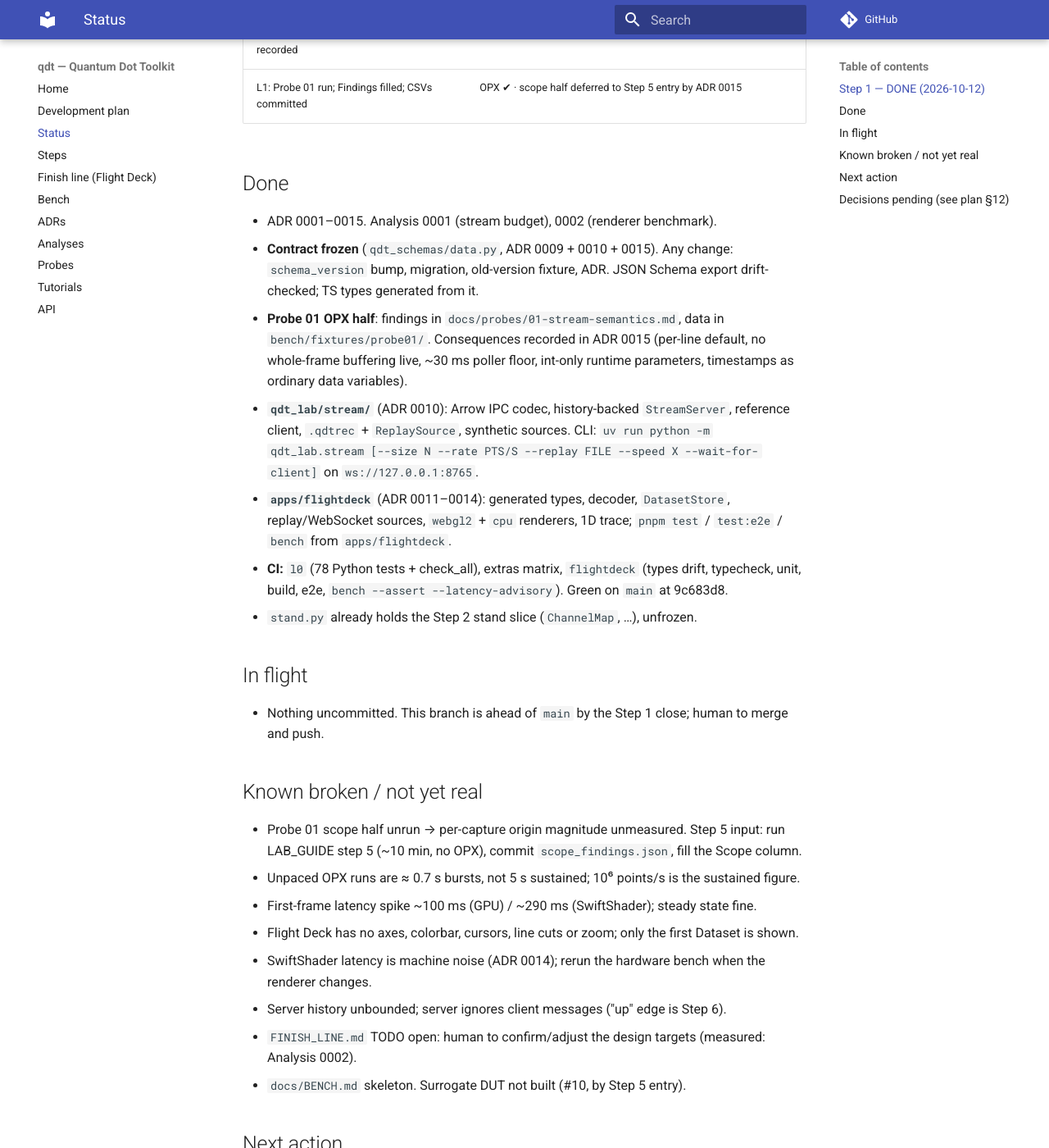
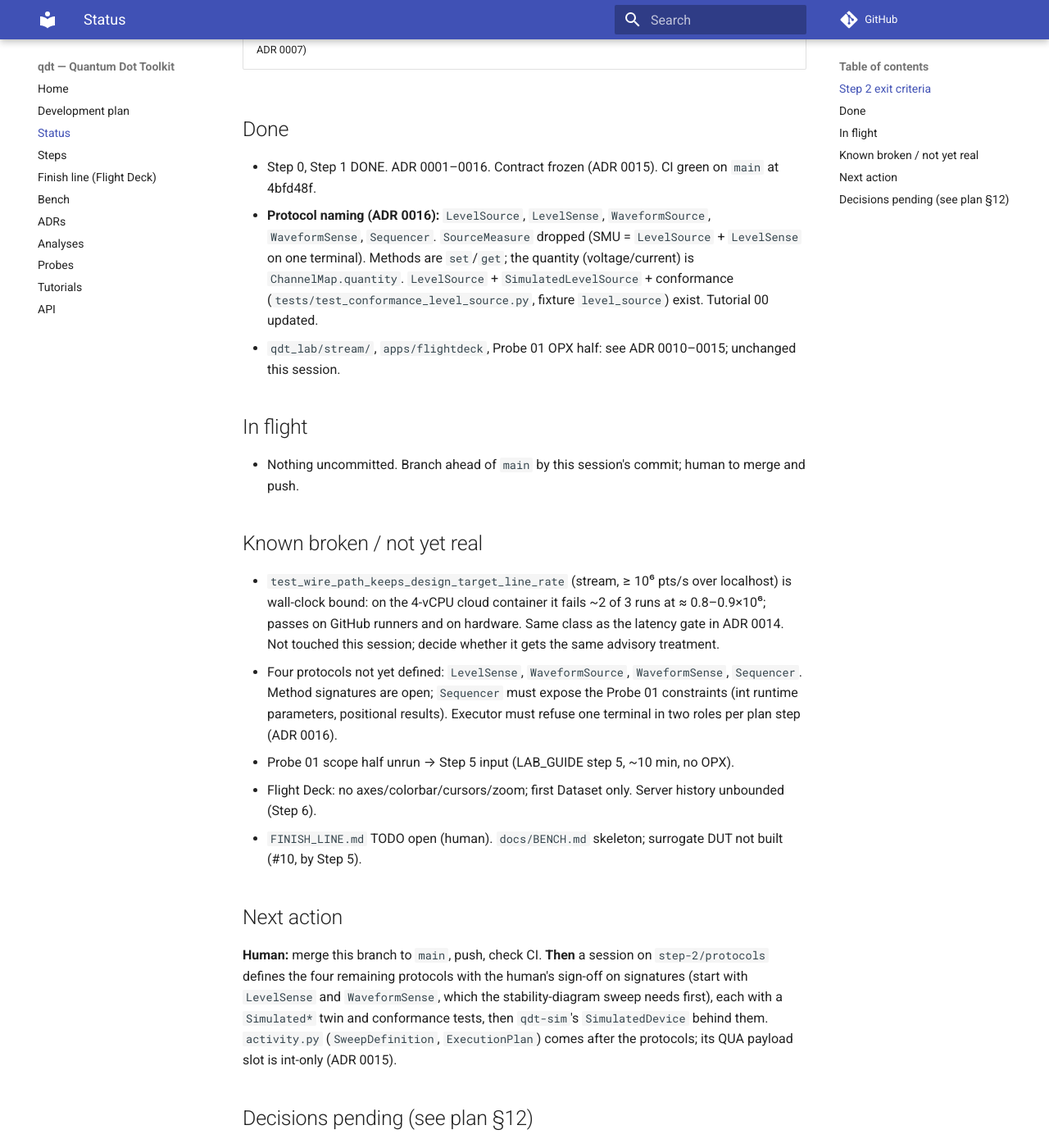
Before and after one commit to CowboyQuantum/qdt, an MkDocs documentation site: the page built from docs/STATUS.md, in a window 1280 px wide and 1400 px high, scrolled down 651 px. Shown: the whole window at 82% size. Built offline with MkDocs 1.6.1 and Material for MkDocs 9.7.7, drawn with Linux system fonts in a browser that asks for light colours; comment, search, counter and statistics services are not loaded; some of the changed text lies outside the part shown.

Commit message:
docs: STATUS — protocols renamed; Step 2 open; line-rate test is wall-clock bound off hardware
Co-Authored-By: Claude Fable 5.1 <noreply@anthropic.com>
Claude-Session: https://claude.ai/code/session_01Bc8VuAgioCmycqw682fpn6

```diff
--- a/docs/STATUS.md
+++ b/docs/STATUS.md
@@ -4,57 +4,48 @@
 > A fresh session must be able to continue from this file alone.
 
 **Current step:** 2 — Experiments over a simulated device → `docs/steps/02-experiments-over-simulated-device.md`
-**Branch:** `claude/session-plan-review-wudauu` (session-assigned name; the work is the `step-1/contract-freeze`
-session STATUS asked for. Human merges to `main`; pushing `main` stays manual)
-**Last session:** 2026-10-12 — session (7): Step 1 closed. ADR 0015 freezes the `Dataset` contract and the
-wire protocol against the Probe 01 OPX findings, unchanged from the draft; time alignment is the producer's job.
+**Branch:** `claude/session-plan-review-wudauu` (session-assigned name; restarted from `main` after PR #1 merged.
+Human merges to `main`; pushing `main` stays manual)
+**Last session:** 2026-10-12 — session (8), first Step 2 commit: capability protocols renamed to the
+Level/Waveform × Source/Sense grid plus `Sequencer` (ADR 0016); quantity moved onto `ChannelMap`.
 
-## Step 1 — DONE (2026-10-12)
+## Step 2 exit criteria
 | Criterion | State |
 |---|---|
-| Contract frozen with ADR; TS types generated in CI | ✔ ADR 0015; `data.py` marked frozen; TS types drift-checked in CI |
-| Flight Deck renders a 2048² map live within the latency target | ✔ p95 17 ms on a hardware GPU (Analysis 0002); CI gates rendered rate, latency advisory (ADR 0014) |
-| Freeze ADR cites Probe 01 findings; #9 recorded | ✔ ADR 0015 · ADR 0013 |
-| L1: Probe 01 run; Findings filled; CSVs committed | OPX ✔ · scope half deferred to Step 5 entry by ADR 0015 |
+| `SweepDefinition` round-trips and runs on `SimulatedDevice`, live in Flight Deck | ✘ |
+| stand + activity slices frozen with ADR | ✘ (`stand.py` has `ChannelMap` with `quantity`; `activity.py` not started) |
+| Protocols frozen with ADR (the second deliberate freeze, ADR 0007) | ✘ naming fixed (ADR 0016); 1 of 5 protocols exists |
 
 ## Done
-- ADR 0001–0015. Analysis 0001 (stream budget), 0002 (renderer benchmark).
-- **Contract frozen** (`qdt_schemas/data.py`, ADR 0009 + 0010 + 0015). Any change: `schema_version` bump,
-  migration, old-version fixture, ADR. JSON Schema export drift-checked; TS types generated from it.
-- **Probe 01 OPX half**: findings in `docs/probes/01-stream-semantics.md`, data in `bench/fixtures/probe01/`.
-  Consequences recorded in ADR 0015 (per-line default, no whole-frame buffering live, ~30 ms poller floor,
-  int-only runtime parameters, timestamps as ordinary data variables).
-- **`qdt_lab/stream/`** (ADR 0010): Arrow IPC codec, history-backed `StreamServer`, reference client,
-  `.qdtrec` + `ReplaySource`, synthetic sources. CLI: `uv run python -m qdt_lab.stream [--size N --rate PTS/S
-  --replay FILE --speed X --wait-for-client]` on `ws://127.0.0.1:8765`.
-- **`apps/flightdeck`** (ADR 0011–0014): generated types, decoder, `DatasetStore`, replay/WebSocket sources,
-  `webgl2` + `cpu` renderers, 1D trace; `pnpm test` / `test:e2e` / `bench` from `apps/flightdeck`.
-- **CI:** `l0` (78 Python tests + check_all), extras matrix, `flightdeck` (types drift, typecheck, unit, build,
-  e2e, `bench --assert --latency-advisory`). Green on `main` at 9c683d8.
-- `stand.py` already holds the Step 2 stand slice (`ChannelMap`, …), unfrozen.
+- Step 0, Step 1 DONE. ADR 0001–0016. Contract frozen (ADR 0015). CI green on `main` at 4bfd48f.
+- **Protocol naming (ADR 0016):** `LevelSource`, `LevelSense`, `WaveformSource`, `WaveformSense`, `Sequencer`.
+  `SourceMeasure` dropped (SMU = `LevelSource` + `LevelSense` on one terminal). Methods are `set`/`get`;
+  the quantity (voltage/current) is `ChannelMap.quantity`. `LevelSource` + `SimulatedLevelSource` +
+  conformance (`tests/test_conformance_level_source.py`, fixture `level_source`) exist. Tutorial 00 updated.
+- `qdt_lab/stream/`, `apps/flightdeck`, Probe 01 OPX half: see ADR 0010–0015; unchanged this session.
 
 ## In flight
-- Nothing uncommitted. This branch is ahead of `main` by the Step 1 close; human to merge and push.
+- Nothing uncommitted. Branch ahead of `main` by this session's commit; human to merge and push.
 
 ## Known broken / not yet real
-- Probe 01 scope half unrun → per-capture origin magnitude unmeasured. Step 5 input: run LAB_GUIDE step 5
-  (~10 min, no OPX), commit `scope_findings.json`, fill the Scope column.
-- Unpaced OPX runs are ≈ 0.7 s bursts, not 5 s sustained; 10⁶ points/s is the sustained figure.
-- First-frame latency spike ~100 ms (GPU) / ~290 ms (SwiftShader); steady state fine.
-- Flight Deck has no axes, colorbar, cursors, line cuts or zoom; only the first Dataset is shown.
-- SwiftShader latency is machine noise (ADR 0014); rerun the hardware bench when the renderer changes.
-- Server history unbounded; server ignores client messages ("up" edge is Step 6).
-- `FINISH_LINE.md` TODO open: human to confirm/adjust the design targets (measured: Analysis 0002).
-- `docs/BENCH.md` skeleton. Surrogate DUT not built (#10, by Step 5 entry).
+- `test_wire_path_keeps_design_target_line_rate` (stream, ≥ 10⁶ pts/s over localhost) is wall-clock bound: on
+  the 4-vCPU cloud container it fails ~2 of 3 runs at ≈ 0.8–0.9×10⁶; passes on GitHub runners and on hardware.
+  Same class as the latency gate in ADR 0014. Not touched this session; decide whether it gets the same
+  advisory treatment.
+- Four protocols not yet defined: `LevelSense`, `WaveformSource`, `WaveformSense`, `Sequencer`. Method
+  signatures are open; `Sequencer` must expose the Probe 01 constraints (int runtime parameters, positional
+  results). Executor must refuse one terminal in two roles per plan step (ADR 0016).
+- Probe 01 scope half unrun → Step 5 input (LAB_GUIDE step 5, ~10 min, no OPX).
+- Flight Deck: no axes/colorbar/cursors/zoom; first Dataset only. Server history unbounded (Step 6).
+- `FINISH_LINE.md` TODO open (human). `docs/BENCH.md` skeleton; surrogate DUT not built (#10, by Step 5).
 
 ## Next action
 **Human:** merge this branch to `main`, push, check CI.
-**Then** the first Step 2 session on `step-2/protocols` reads `docs/steps/02-experiments-over-simulated-device.md`
-and starts with the capability protocols in `qdt-lab/protocols/` (`DCSource`, `Digitizer`, `PulseSequencer`,
-`SourceMeasure`), each with a `Simulated*` twin and the single conformance suite, before `activity.py`
-(`SweepDefinition`, `ExecutionPlan`). `SweepDefinition.backend_payload` for QUA: int input stream, scaled ints
-for fractional values (ADR 0015).
+**Then** a session on `step-2/protocols` defines the four remaining protocols with the human's sign-off on
+signatures (start with `LevelSense` and `WaveformSense`, which the stability-diagram sweep needs first), each
+with a `Simulated*` twin and conformance tests, then `qdt-sim`'s `SimulatedDevice` behind them. `activity.py`
+(`SweepDefinition`, `ExecutionPlan`) comes after the protocols; its QUA payload slot is int-only (ADR 0015).
 
 ## Decisions pending (see plan §12)
-- #10 surrogate DUT design — by Step 5 entry.
-- #2 `payload_hdf5` location — Step 3.
+- #10 surrogate DUT design — by Step 5 entry. #2 `payload_hdf5` location — Step 3.
+- Whether the stream line-rate test becomes advisory off hardware (see Known broken).
```
